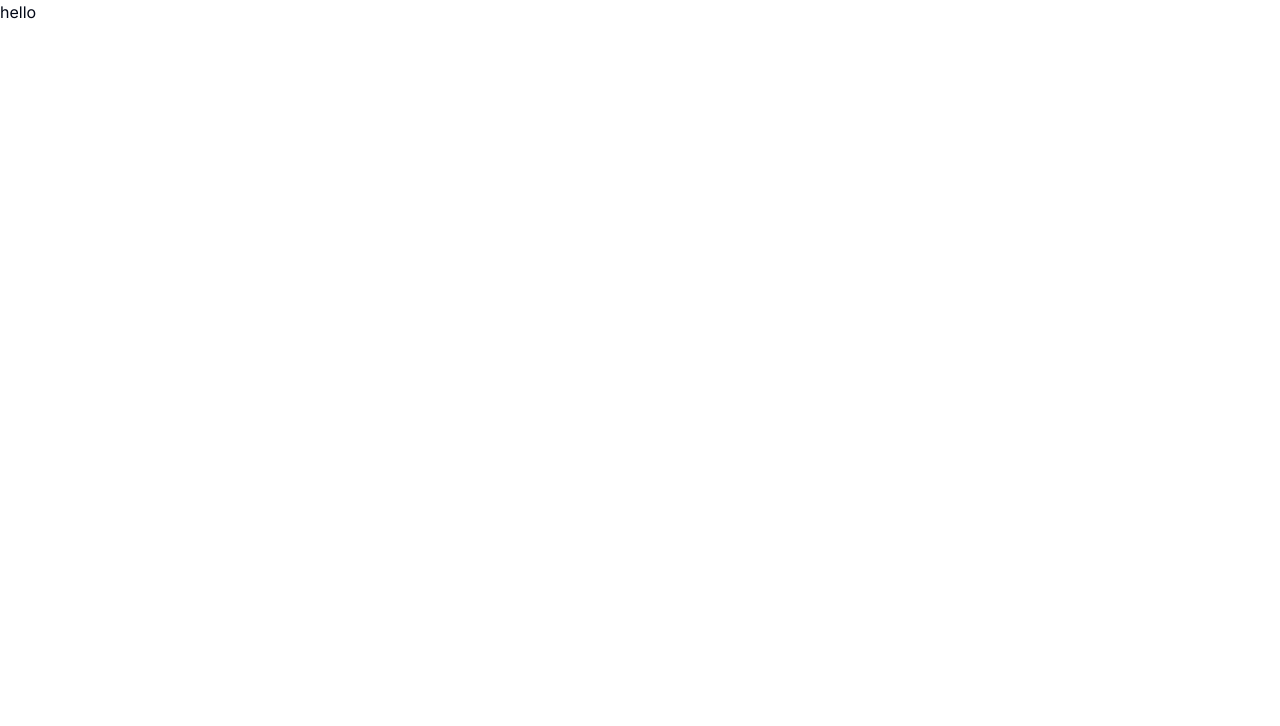
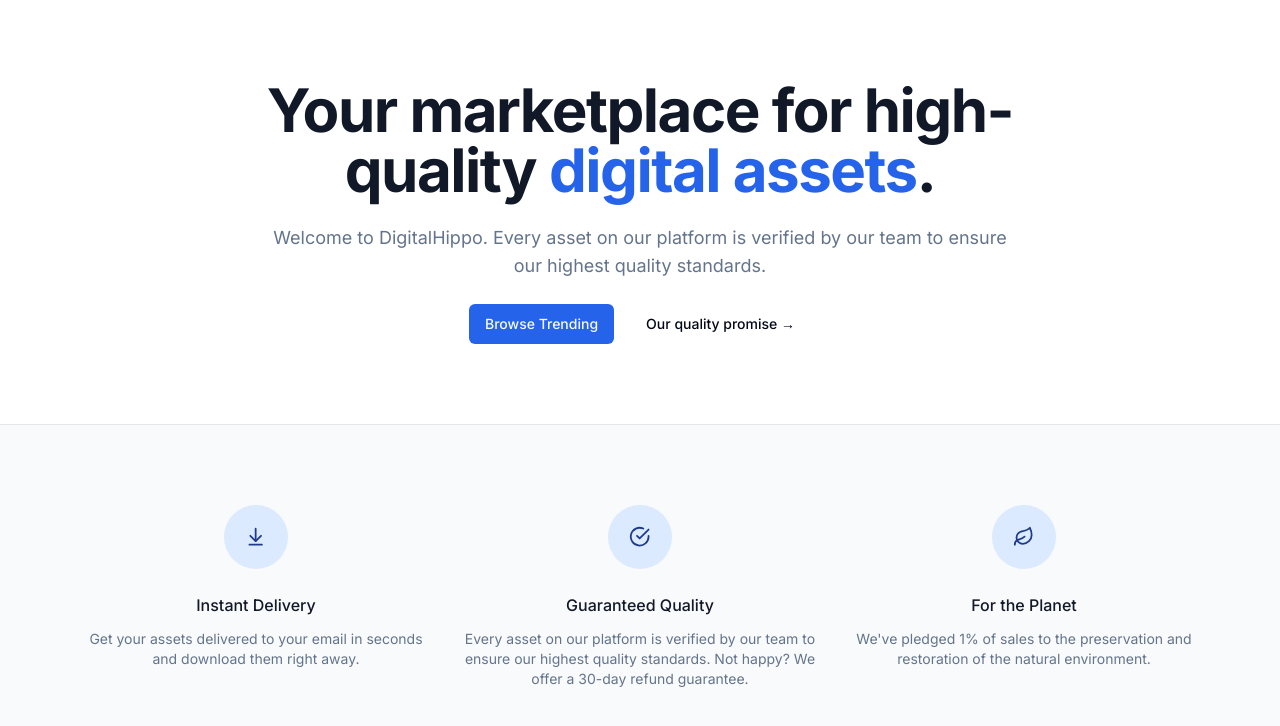
Before and after one commit to janddrras/digitalshop, a Next.js app: page / in a window 1280 px wide. Shown: the top 726 px of the page. Built offline with nearby package versions, Linux system fonts and the light colour scheme.

Commit message:
home page

```diff
--- a/package.json
+++ b/package.json
@@ -9,6 +9,7 @@
     "lint": "next lint"
   },
   "dependencies": {
+    "@radix-ui/react-slot": "^1.0.2",
     "class-variance-authority": "^0.7.0",
     "clsx": "^2.1.1",
     "lucide-react": "^0.378.0",
--- a/src/app/globals.css
+++ b/src/app/globals.css
@@ -6,63 +6,46 @@
   :root {
     --background: 0 0% 100%;
     --foreground: 222.2 84% 4.9%;
-
     --card: 0 0% 100%;
     --card-foreground: 222.2 84% 4.9%;
-
     --popover: 0 0% 100%;
     --popover-foreground: 222.2 84% 4.9%;
-
-      --primary: 222.2 47.4% 11.2%;
+    --primary: 221.2 83.2% 53.3%;
     --primary-foreground: 210 40% 98%;
-
     --secondary: 210 40% 96.1%;
     --secondary-foreground: 222.2 47.4% 11.2%;
-
     --muted: 210 40% 96.1%;
     --muted-foreground: 215.4 16.3% 46.9%;
-
     --accent: 210 40% 96.1%;
     --accent-foreground: 222.2 47.4% 11.2%;
-
     --destructive: 0 84.2% 60.2%;
     --destructive-foreground: 210 40% 98%;
-
     --border: 214.3 31.8% 91.4%;
     --input: 214.3 31.8% 91.4%;
-      --ring: 222.2 84% 4.9%;
-
+    --ring: 221.2 83.2% 53.3%;
     --radius: 0.5rem;
   }
 
   .dark {
     --background: 222.2 84% 4.9%;
     --foreground: 210 40% 98%;
-
     --card: 222.2 84% 4.9%;
     --card-foreground: 210 40% 98%;
-
     --popover: 222.2 84% 4.9%;
     --popover-foreground: 210 40% 98%;
-
-      --primary: 210 40% 98%;
+    --primary: 217.2 91.2% 59.8%;
     --primary-foreground: 222.2 47.4% 11.2%;
-
     --secondary: 217.2 32.6% 17.5%;
     --secondary-foreground: 210 40% 98%;
-
     --muted: 217.2 32.6% 17.5%;
     --muted-foreground: 215 20.2% 65.1%;
-
     --accent: 217.2 32.6% 17.5%;
     --accent-foreground: 210 40% 98%;
-
     --destructive: 0 62.8% 30.6%;
     --destructive-foreground: 210 40% 98%;
-
     --border: 217.2 32.6% 17.5%;
     --input: 217.2 32.6% 17.5%;
-      --ring: 212.7 26.8% 83.9%;
+    --ring: 224.3 76.3% 48%;
   }
 }
 
--- a/src/app/layout.tsx
+++ b/src/app/layout.tsx
@@ -17,7 +17,7 @@
 }>) {
   return (
     <html lang="en" className="h-full">
-      <body className={cn("relative h-full font-sans antialiased", inter.className)}>
+      <body className={cn("relative h-full antialiased", inter.className)}>
         <main className="relative flex flex-col min-h-screen">
           {/* <Providers> */}
           {/* <Navbar /> */}
--- a/src/app/page.tsx
+++ b/src/app/page.tsx
@@ -1,3 +1,48 @@
+import MaxWidthWrapper from "@/components/MaxWidthWrapper"
+import { Button, buttonVariants } from "@/components/ui/button"
+import { perks } from "@/lib/perks"
+import Link from "next/link"
+
 export default function Home() {
-  return <p>hello</p>
+  return (
+    <>
+      <MaxWidthWrapper>
+        <div className="py-20 mx-auto text-center flex flex-col items-center max-w-3xl">
+          <h1 className="text-4xl font-bold tracking-tight text-gray-900 sm:text-6xl">
+            Your marketplace for high-quality <span className="text-blue-600">digital assets</span>.
+          </h1>
+          <p className="mt-6 text-lg max-w-prose text-muted-foreground">
+            Welcome to DigitalHippo. Every asset on our platform is verified by our team to ensure our highest quality standards.
+          </p>
+          <div className="flex flex-col sm:flex-row gap-4 mt-6">
+            <Link href="/products" className={buttonVariants()}>
+              Browse Trending
+            </Link>
+            <Button variant="ghost">Our quality promise &rarr;</Button>
+          </div>
+        </div>
+      </MaxWidthWrapper>
+
+      <section className="border-t border-gray-200 bg-gray-50">
+        <MaxWidthWrapper className="py-20">
+          <div className="grid grid-cols-1 gap-y-12 sm:grid-cols-2 sm:gap-x-6 lg:grid-cols-3 lg:gap-x-8 lg:gap-y-0">
+            {perks.map((perk) => (
+              <div key={perk.name} className="text-center md:flex md:items-start md:text-left lg:block lg:text-center">
+                <div className="md:flex-shrink-0 flex justify-center">
+                  <div className="h-16 w-16 flex items-center justify-center rounded-full bg-blue-100 text-blue-900">
+                    {<perk.Icon className="w-1/3 h-1/3" />}
+                  </div>
+                </div>
+
+                <div className="mt-6 md:ml-4 md:mt-0 lg:ml-0 lg:mt-6">
+                  <h3 className="text-base font-medium text-gray-900">{perk.name}</h3>
+                  <p className="mt-3 text-sm text-muted-foreground">{perk.description}</p>
+                </div>
+              </div>
+            ))}
+          </div>
+        </MaxWidthWrapper>
+      </section>
+    </>
+  )
 }
--- /dev/null
+++ b/src/components/ui/button.tsx
@@ -0,0 +1,56 @@
+import * as React from "react"
+import { Slot } from "@radix-ui/react-slot"
+import { cva, type VariantProps } from "class-variance-authority"
+
+import { cn } from "@/lib/utils"
+
+const buttonVariants = cva(
+  "inline-flex items-center justify-center whitespace-nowrap rounded-md text-sm font-medium ring-offset-background transition-colors focus-visible:outline-none focus-visible:ring-2 focus-visible:ring-ring focus-visible:ring-offset-2 disabled:pointer-events-none disabled:opacity-50",
+  {
+    variants: {
+      variant: {
+        default: "bg-primary text-primary-foreground hover:bg-primary/90",
+        destructive:
+          "bg-destructive text-destructive-foreground hover:bg-destructive/90",
+        outline:
+          "border border-input bg-background hover:bg-accent hover:text-accent-foreground",
+        secondary:
+          "bg-secondary text-secondary-foreground hover:bg-secondary/80",
+        ghost: "hover:bg-accent hover:text-accent-foreground",
+        link: "text-primary underline-offset-4 hover:underline",
+      },
+      size: {
+        default: "h-10 px-4 py-2",
+        sm: "h-9 rounded-md px-3",
+        lg: "h-11 rounded-md px-8",
+        icon: "h-10 w-10",
+      },
+    },
+    defaultVariants: {
+      variant: "default",
+      size: "default",
+    },
+  }
+)
+
+export interface ButtonProps
+  extends React.ButtonHTMLAttributes<HTMLButtonElement>,
+    VariantProps<typeof buttonVariants> {
+  asChild?: boolean
+}
+
+const Button = React.forwardRef<HTMLButtonElement, ButtonProps>(
+  ({ className, variant, size, asChild = false, ...props }, ref) => {
+    const Comp = asChild ? Slot : "button"
+    return (
+      <Comp
+        className={cn(buttonVariants({ variant, size, className }))}
+        ref={ref}
+        {...props}
+      />
+    )
+  }
+)
+Button.displayName = "Button"
+
+export { Button, buttonVariants }
--- /dev/null
+++ b/src/lib/perks.ts
@@ -0,0 +1,20 @@
+import { ArrowDownToLine, CheckCircle, Leaf } from "lucide-react"
+
+export const perks = [
+  {
+    name: "Instant Delivery",
+    Icon: ArrowDownToLine,
+    description: "Get your assets delivered to your email in seconds and download them right away."
+  },
+  {
+    name: "Guaranteed Quality",
+    Icon: CheckCircle,
+    description:
+      "Every asset on our platform is verified by our team to ensure our highest quality standards. Not happy? We offer a 30-day refund guarantee."
+  },
+  {
+    name: "For the Planet",
+    Icon: Leaf,
+    description: "We've pledged 1% of sales to the preservation and restoration of the natural environment."
+  }
+]
```
Also changed, not shown: 1 other file (tests, documents, lock files or other folders). Lines whose indentation alone changed are shown as unchanged.
